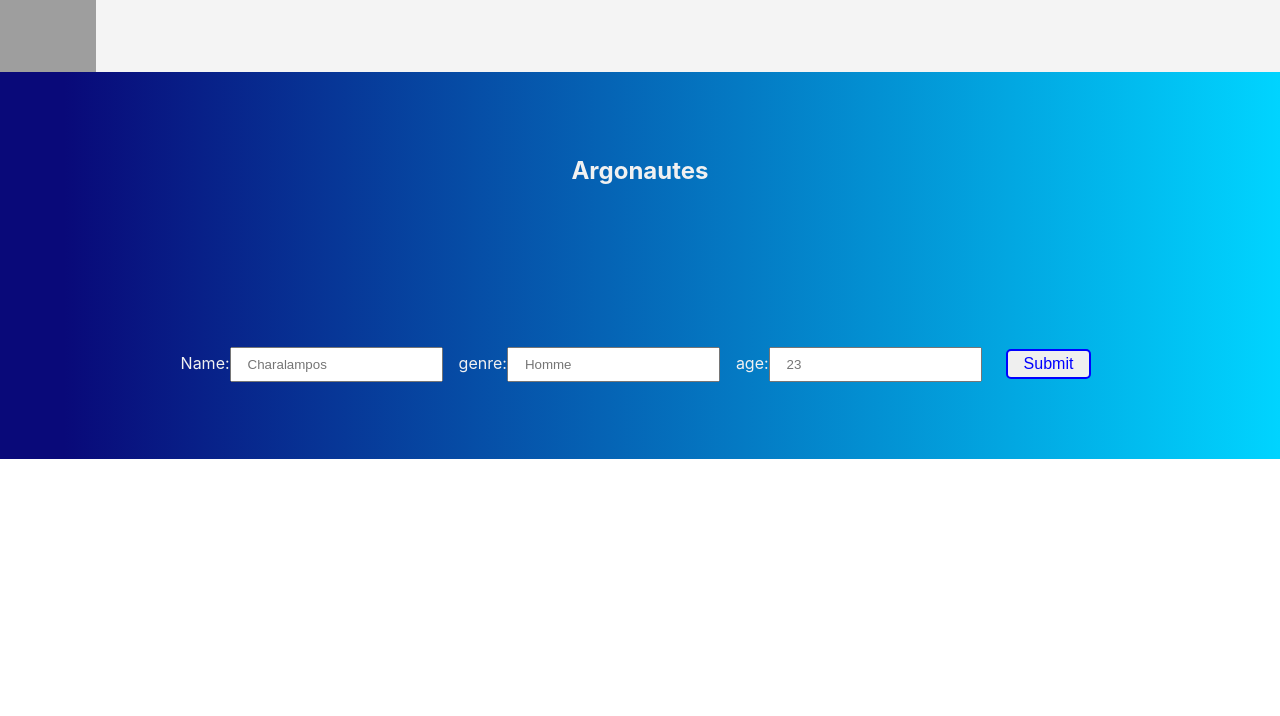
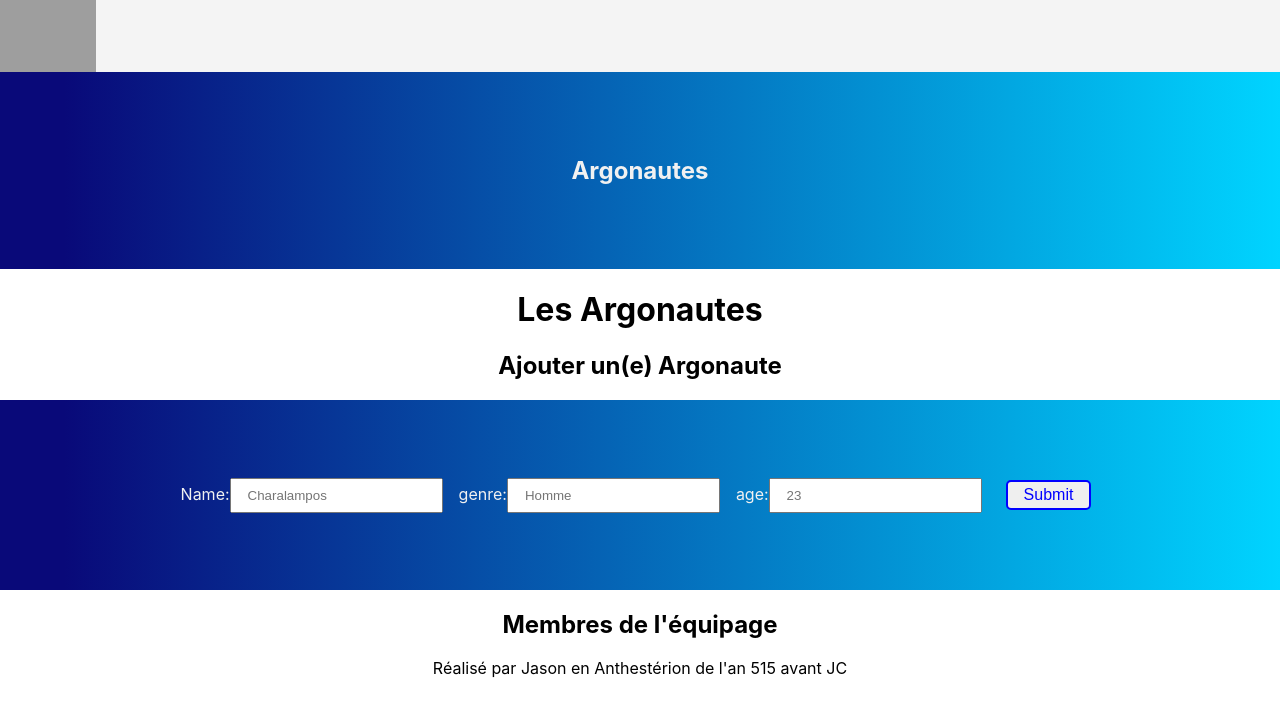
Before and after one commit to thomas37000/argos, a React (Create React App) app: page / in a window 1280 px wide. Shown: the top 716 px of the page. Built offline with nearby package versions, Linux system fonts and the light colour scheme; grey boxes are pictures that could not be loaded.

Commit message:
create a home component

```diff
--- a/src/App.js
+++ b/src/App.js
@@ -1,13 +1,12 @@
-import Form from "./components/Form";
+import Home from "./components/Home";
 import Nav from "./components/Nav";
-import "./App.css";
 
 function App() {
   return (
-    <div className="App">
+    <>
       <Nav />
-      <Form />
-    </div>
+      <Home />
+    </>
   );
 }
 
--- /dev/null
+++ b/src/components/Home.jsx
@@ -0,0 +1,22 @@
+import React from "react";
+import Form from "./Form";
+import "../App.css";
+
+const Home = () => {
+  return (
+    <div className="App">
+      <main>
+        <h1> Les Argonautes</h1>
+        <h2>Ajouter un(e) Argonaute</h2>
+        <Form />
+        <h2>Membres de l'équipage</h2>
+      </main>
+
+      <footer>
+        <p>Réalisé par Jason en Anthestérion de l'an 515 avant JC</p>
+      </footer>
+    </div>
+  );
+};
+
+export default Home;
```
